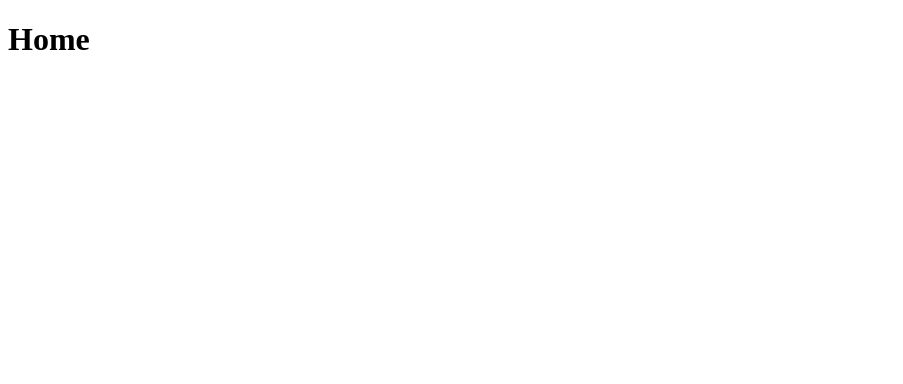
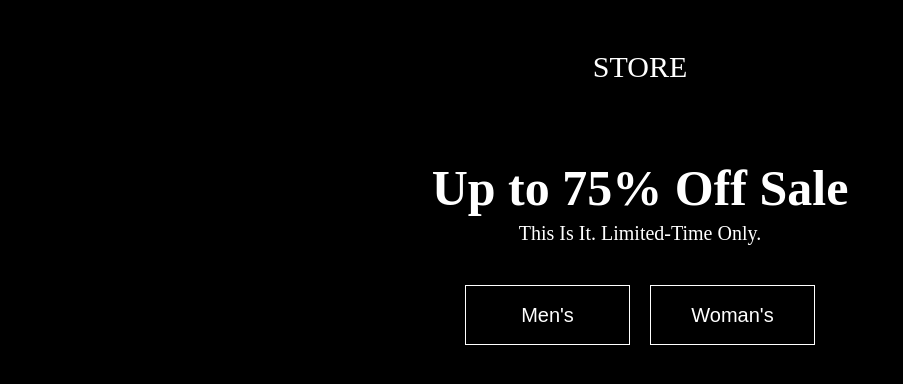
Before and after one commit to cutioluis/store-hooks, a React app: page / in a window 1280 px wide. Shown: the top 384 px of the page, without its empty margins (0-903 px from the left). Built offline with nearby package versions, Linux system fonts and the light colour scheme.

Commit message:
ADD navbar and header section in home

```diff
--- /dev/null
+++ b/src/components/Home/Header/Header.css
@@ -0,0 +1,41 @@
+.header {
+    height: 100%;
+    padding: 20px;
+    display: flex;
+    color: white;
+    justify-content: center;
+    text-align: center;
+}
+
+
+.header_title {
+    margin: 5px 0;
+    font-weight: bold;
+    font-size: 50px;
+}
+
+.header_span {
+    margin: 5px 0;
+    font-weight: normal;
+    font-size: 20px;
+}
+
+.header-btns {
+    margin-top: 30px;
+}
+
+.header_btn {
+    margin: 10px 10px;
+    font-size: 20px;
+    color: white;
+    height: 60px;
+    width: 165px;
+    background: none;
+    border: 1px solid white;
+}
+
+.header_btn:hover {
+    transition: 250ms;
+    background: white;
+    color: black;
+}
--- /dev/null
+++ b/src/components/Home/Header/Header.js
@@ -0,0 +1,19 @@
+import React from "react";
+import "./Header.css";
+
+const Header = () => {
+  return (
+    <div className="header">
+      <div className="header-container">
+        <h1 className="header_title">Up to 75% Off Sale</h1>
+        <p className="header_span">This Is It. Limited-Time Only.</p>
+        <div className="header-btns">
+            <button className="header_btn">Men's</button>
+            <button className="header_btn">Woman's</button>
+        </div>
+      </div>
+    </div>
+  );
+};
+
+export default Header;
--- /dev/null
+++ b/src/components/Home/Nav/Nav.css
@@ -0,0 +1,11 @@
+.navigation {
+    display: flex;
+    justify-content: center;
+    color: white;
+}
+
+.navigation_logo {
+    font-weight: lighter;
+    font-size: 30px;
+    margin: 50px 0;
+}
--- /dev/null
+++ b/src/components/Home/Nav/Nav.js
@@ -0,0 +1,16 @@
+import React from 'react';
+import './Nav.css'
+
+const Nav = () => {
+    return (
+        <div>
+            <nav className="navigation">
+                <ul>
+                    <li className="navigation_logo">STORE</li>
+                </ul>
+            </nav>
+        </div>
+    );
+};
+
+export default Nav;
--- /dev/null
+++ b/src/container/Home.css
@@ -0,0 +1,22 @@
+* {
+    margin: 0;
+    padding: 0;
+    box-sizing: border-box;
+}
+
+body {
+    background-color: black;
+}
+
+a {
+    text-decoration: none;
+}
+
+li {
+    list-style: none;
+    text-decoration: none;
+}
+
+input:focus-visible {
+    outline: none;
+}
--- a/src/container/Home.js
+++ b/src/container/Home.js
@@ -1,9 +1,15 @@
 import React from 'react';
+import './Home.css'
+
+import Header from '../components/Home/Header/Header'
+import Nav from '../components/Home/Nav/Nav'
+
 
 const Home = () => {
     return (
-        <div>
-            <h1>Home</h1>
+        <div className>
+            <Nav />
+            <Header />
         </div>
     );
 };
```
Also changed, not shown: src/assets/bg-home.png (added), src/assets/bg-logo.png (added), src/components/Home/Home.js (deleted).
